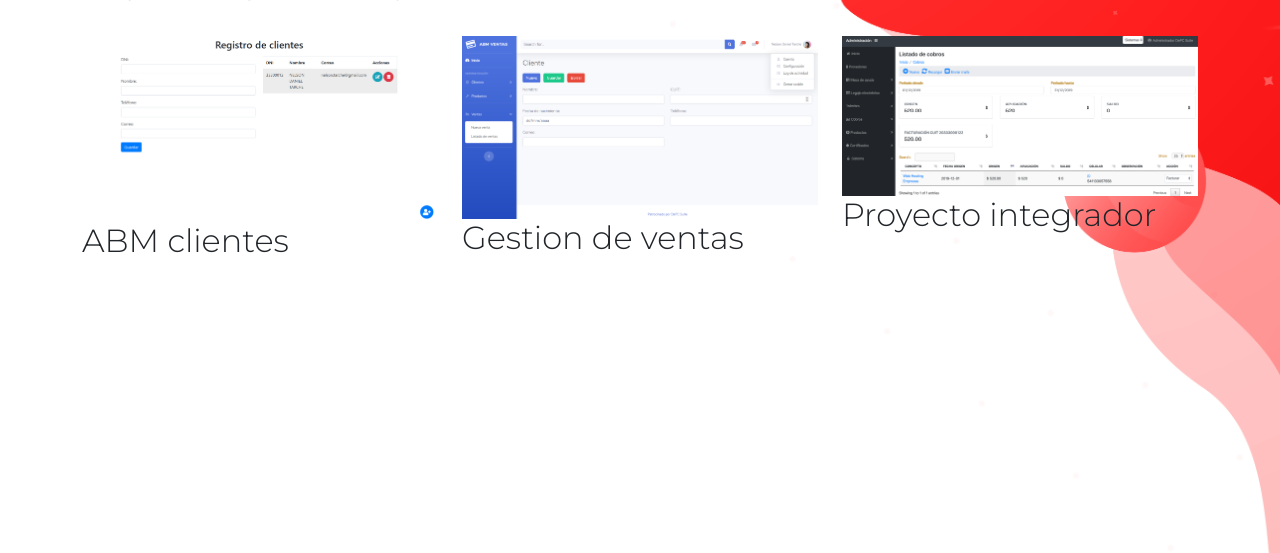
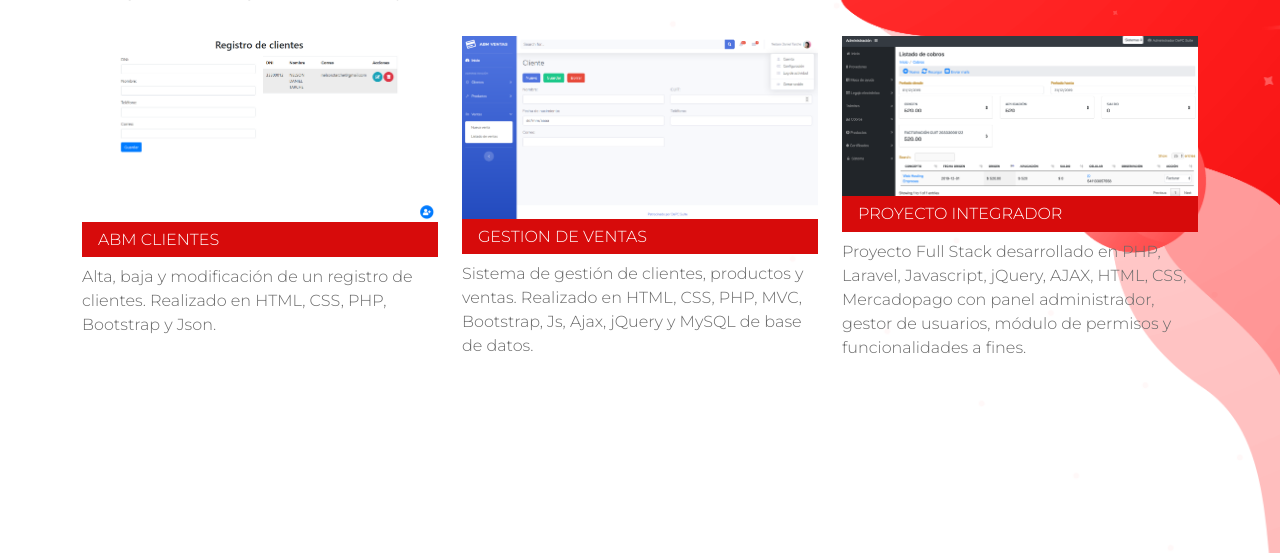
Before and after one commit to tinchk/portfolio, a PHP site: page /proyectos.html in a window 1280 px wide. Shown: the part 247-800 px from the top of the page. Run offline with PHP 8.4, Linux system fonts and the light colour scheme.

Commit message:
Salvando el 4º

```diff
--- a/css/estilos.css
+++ b/css/estilos.css
@@ -22,10 +22,13 @@ h1 {
   font-weight: bold;
 }
 h2 {
+     text-transform: uppercase;
+     color: white;
+     font-size: 16px;
+     background: rgba(215, 11, 11, 1);
+     font-weight: 400;
 
-
-}
-
+    }
 
 p{
   color: #6a6a6a;
--- a/proyectos.html
+++ b/proyectos.html
@@ -52,19 +52,28 @@
             <div class="row">
                 <div class="col-4">
                     <img src="images/abmclientes.png" alt="clientes" class="img-fluid">
-                     <h2>ABM clientes</h2>
-                </div>
+                     <h2 class="py-2 px-3">ABM clientes</h2>
+                      <p>Alta, baja y modificación de un registro de clientes. Realizado en HTML, CSS, PHP, Bootstrap y Json.</p>                  </p>
+                    </div>
                 <div class="col-4">
                     <img src="images/abmventas.png" alt="ventas" class="img-fluid">
-                     <h2>Gestion de ventas</h2>
-                </div>
+                     <h2 class="py-2 px-3">Gestion de ventas</h2>
+                     <p>Sistema de gestión de clientes, productos y ventas. Realizado en HTML, CSS, PHP, MVC, Bootstrap, Js, Ajax, jQuery y MySQL de base de datos.</p>
+                    </div>
                 <div class="col-4">
                     <img src="images/proyecto-integrador.png" alt="proyecto integrador" class="img-fluid">
-                     <h2>Proyecto integrador</h2>
-                </div>
+                    <h2 class="py-2 px-3">Proyecto integrador</h2>
+                    <p>Proyecto Full Stack desarrollado en PHP, Laravel, Javascript, jQuery, AJAX, HTML, CSS, Mercadopago con panel administrador, gestor de usuarios, módulo de permisos y funcionalidades a fines.</p>
+                    </div>
             </div>
     </main>
-    <footer class="container"></footer>
+    <footer class="container">
+        <div class="row">
+            <div class="col-12">
+
+            </div>
+        </div>
+    </footer>
 
 </body>
 
```
